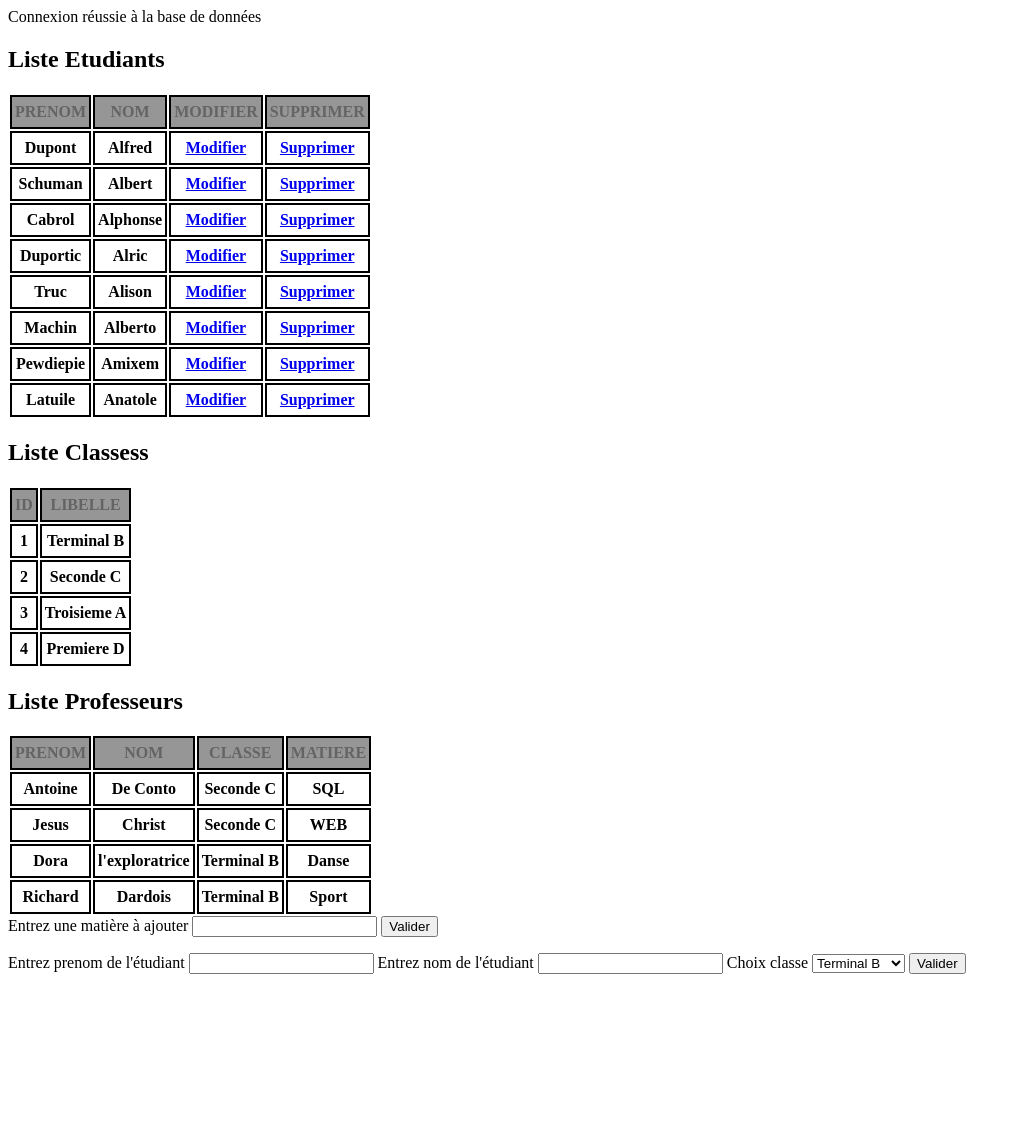
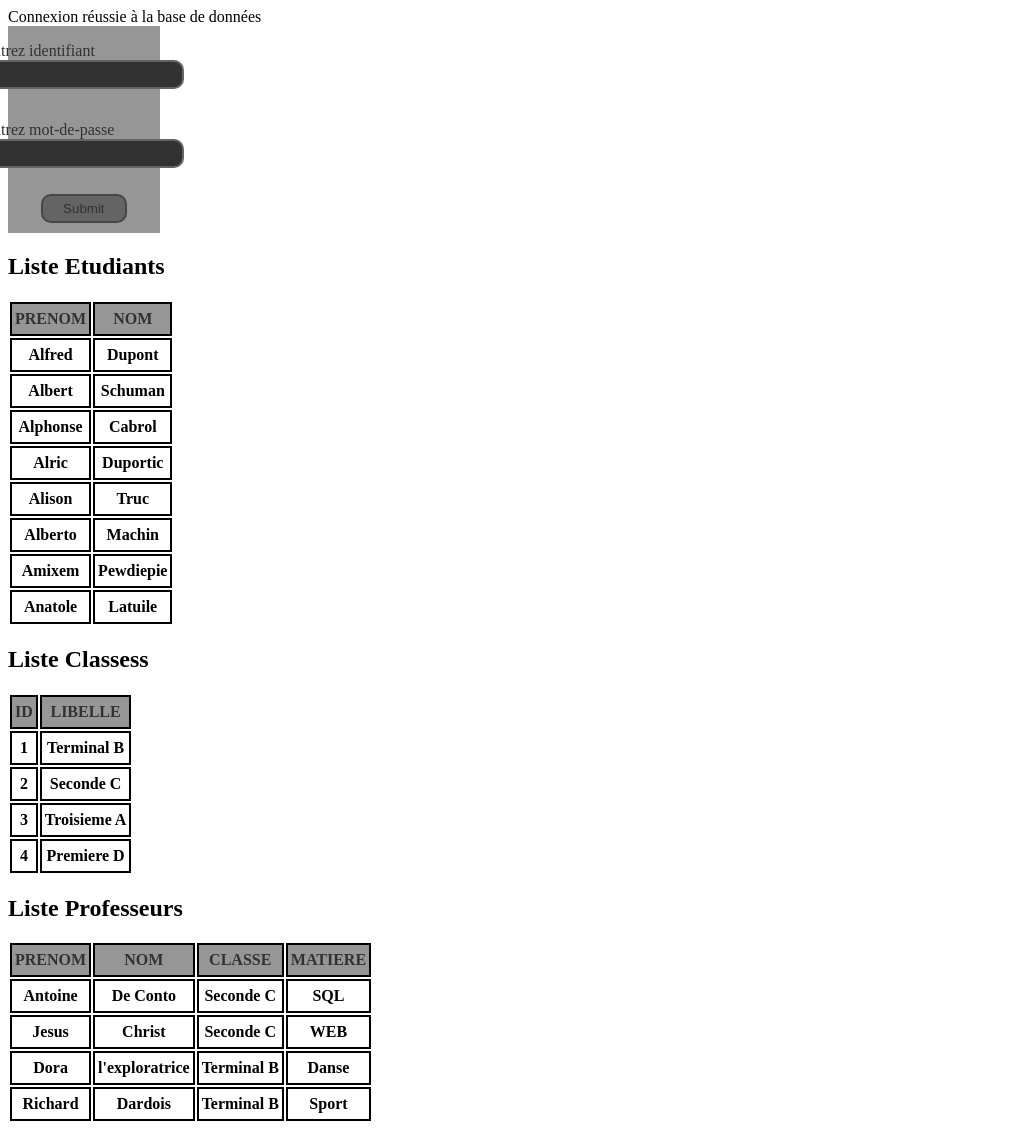
Before and after one commit to Fanfnix/TP9_php, a PHP site: page / in a window 1280 px wide. Shown: the whole page, without its empty margins (0-1029 px from the left). Before the commit the page ends 974 px from the top, so only its background shows below. Run offline with PHP 8.4, Linux system fonts and the light colour scheme; data comes from the database, SQL or seed files in the repository; lists and menus that the app fills with data are empty.

Commit message:
Partie 3

```diff
--- a/index.php
+++ b/index.php
@@ -1,8 +1,20 @@
 <?php require_once("model/pdo.php") ?>
 
-<head>
-    <link rel="stylesheet" href="style.css">
-</head>
+<head> <link rel="stylesheet" href="style.css"> </head>
+
+<form action="views/admin.php" method="post" id="connection">
+    <div class="champ">
+        <label for="identifiant">Entrez identifiant</label>
+        <input type="text" name="identifiant" required/>
+    </div>
+
+    <div class="champ">
+    <label for="password">Entrez mot-de-passe</label>
+    <input type="text" name="password" required/>
+    </div>
+
+    <button type="submit">Submit</button>
+</form>
 
 <?php
 
@@ -28,18 +40,12 @@ echo "<table><thead>";
 echo "<tr>
         <th scope='col'>Prenom</th>
         <th scope='col'>Nom</th>
-        <th scope='col'>Modifier</th>
-        <th scope='col'>Supprimer</th>
     </tr>";
 echo "</thead><tbody>";
 foreach ($etudiants as $etudiant) {
-    $adresse_modif = "views/modif_etudiant.php?id=".$etudiant->id;
-    $adresse_suppr = "views/suppression_etudiant.php?id=".$etudiant->id;
     echo "<tr>
+        <th scope='col'>$etudiant->prenom</th>
         <th scope='col'>$etudiant->nom</th>
-        <th scope='col'>$etudiant->prenom</th>
-        <th scope='col'><a href=$adresse_modif>Modifier</a></th>
-        <th scope='col'><a href=$adresse_suppr>Supprimer</a></th>
     </tr>";
 }
 echo "</tbody></table>";
@@ -83,34 +89,3 @@ foreach ($professeurs as $professeur) {
 echo "</tbody></table>";
 
 ?>
-
-<!-- Formulaire -->
-
-<form action="views/nouvelle_matiere.php" method="post">
-    <label for="matiere">Entrez une matière à ajouter</label>
-    <input type="text" name="matiere"/>
-    <input type="submit" value="Valider"/>
-</form>
-
-<form action="views/nouvel_etudiant.php" method="post">
-    <label for="prenom">Entrez prenom de l'étudiant</label>
-    <input type="text" name="prenom"/>
-
-    <label for="nom">Entrez nom de l'étudiant</label>
-    <input type="text" name="nom"/>
-
-    <label>Choix classe</label>
-    <select name="classe_id">
-        <?php
-            $resultat = $dbPDO->prepare("SELECT * FROM classes");
-            $resultat->execute() or die(print_r($resultat->errorInfo()));
-            $classes = $resultat->fetchAll(PDO::FETCH_CLASS);
-            foreach ($classes as $classe) {
-                $choix = $classe->id;
-                $text = $classe->libelle;
-                echo "<option value=$choix>$text</option>";
-            }
-        ?>
-    </select>
-    <input type="submit" value="Valider"/>
-</form>
--- a/style.css
+++ b/style.css
@@ -1,5 +1,5 @@
 thead {
-    color: rgb(100,100,100);
+    color: rgb(50,50,50);
     text-transform: uppercase;
     background-color: rgb(150,150,150);
 }
@@ -9,3 +9,35 @@ th {
     padding-inline: 3px;
     border: 2px solid black;
 }
+
+#connection {
+    display: flex;
+    flex-direction: column;
+    width: 12%;
+    align-items: center;
+    justify-content: space-between;
+    background-color: rgb(150,150,150);
+    color: rgb(50,50,50);
+}
+
+.champ {
+    padding: 1em;
+    input {
+        background-color: rgb(50,50,50);
+        border: 2px solid rgb(100,100,100);
+        border-radius: 10px;
+        color: rgb(150,150,150);
+        padding-inline: 10px;
+        padding-block: 5px;
+    }
+}
+
+button {
+    margin: 10px;
+    padding-inline: 20px;
+    padding-block: 5px;
+    background-color: rgb(100,100,100);
+    color: rgb(50,50,50);
+    border: 2px solid rgb(70,70,70);
+    border-radius: 10px;
+}
```
Also changed, not shown: views/admin.php (added, +82 -0 lines).
